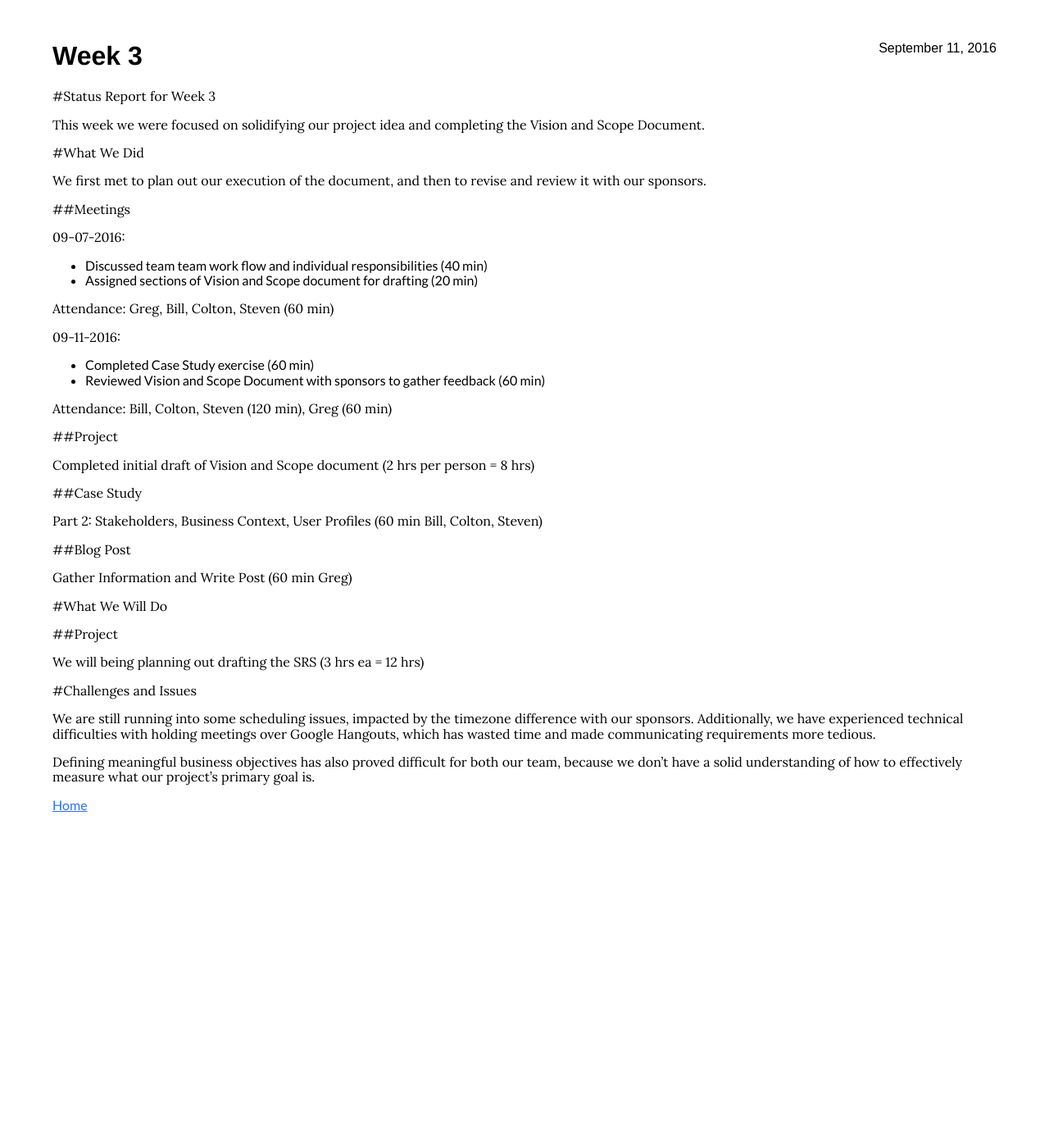
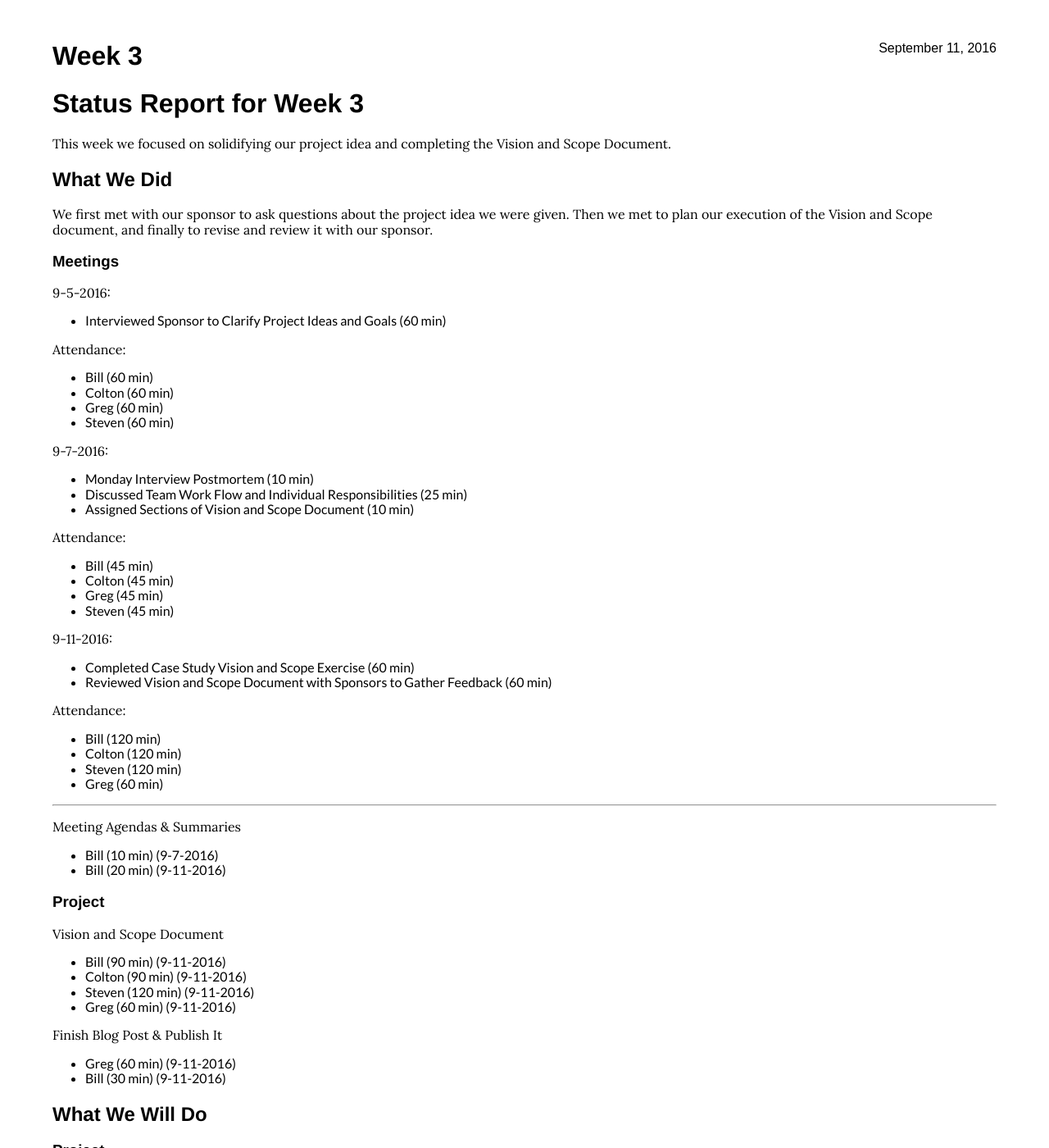
Before and after one commit to billdybas/SWEN440, a Jekyll site: the page built from _posts/2016-09-11-week-3.md, in a window 1280 px wide and 1400 px high. Shown: the whole window at 82% size. Built offline with Jekyll 4.4.1, drawn with Linux system fonts in a browser that asks for light colours; some of the changed text lies outside the part shown.

Commit message:
Markdown Formatting Fixes
And Add Additional Content
- About our 9/5 Meeting

```diff
--- a/_posts/2016-09-11-week-3.md
+++ b/_posts/2016-09-11-week-3.md
@@ -4,53 +4,85 @@ title: "Week 3"
 date: 2016-09-11
 ---
 
-#Status Report for Week 3
+# Status Report for Week 3
 
-This week we were focused on solidifying our project idea and completing the Vision and Scope Document.
+This week we focused on solidifying our project idea and completing the Vision and Scope Document.
 
-#What We Did
+## What We Did
 
-We first met to plan out our execution of the document, and then to revise and review it with our sponsors.
+We first met with our sponsor to ask questions about the project idea we were given. Then we met to plan our execution of the Vision and Scope document, and finally to revise and review it with our sponsor.
 
-##Meetings
+### Meetings
 
-09-07-2016:
+9-5-2016:
 
-* Discussed team team work flow and individual responsibilities (40 min)
-* Assigned sections of Vision and Scope document for drafting (20 min)
+- Interviewed Sponsor to Clarify Project Ideas and Goals (60 min)
 
-Attendance: Greg, Bill, Colton, Steven (60 min)
+Attendance:
 
-09-11-2016:
+- Bill (60 min)
+- Colton (60 min)
+- Greg (60 min)
+- Steven (60 min)
 
-* Completed Case Study exercise (60 min)
-* Reviewed Vision and Scope Document with sponsors to gather feedback (60 min)
+9-7-2016:
 
-Attendance: Bill, Colton, Steven (120 min), Greg (60 min)
+- Monday Interview Postmortem (10 min)
+- Discussed Team Work Flow and Individual Responsibilities (25 min)
+- Assigned Sections of Vision and Scope Document (10 min)
 
-##Project
+Attendance:
 
-Completed initial draft of Vision and Scope document (2 hrs per person = 8 hrs)
+- Bill (45 min)
+- Colton (45 min)
+- Greg (45 min)
+- Steven (45 min)
 
-##Case Study
+9-11-2016:
 
-Part 2: Stakeholders, Business Context, User Profiles (60 min Bill, Colton, Steven)
+- Completed Case Study Vision and Scope Exercise (60 min)
+- Reviewed Vision and Scope Document with Sponsors to Gather Feedback (60 min)
 
-##Blog Post
+Attendance:
 
-Gather Information and Write Post (60 min Greg)
+- Bill (120 min)
+- Colton (120 min)
+- Steven (120 min)
+- Greg (60 min)
 
-#What We Will Do
+---
 
-##Project
+Meeting Agendas & Summaries
 
-We will being planning out drafting the SRS (3 hrs ea = 12 hrs)
+- Bill (10 min) (9-7-2016)
+- Bill (20 min) (9-11-2016)
 
-#Challenges and Issues
+### Project
 
-We are still running into some scheduling issues, impacted by the timezone difference with our sponsors.
-Additionally, we have experienced technical difficulties with holding meetings over Google Hangouts,
-which has wasted time and made communicating requirements more tedious.
+Vision and Scope Document
 
-Defining meaningful business objectives has also proved difficult for both our team,
-because we don't have a solid understanding of how to effectively measure what our project's primary goal is.
+- Bill (90 min) (9-11-2016)
+- Colton (90 min) (9-11-2016)
+- Steven (120 min) (9-11-2016)
+- Greg (60 min) (9-11-2016)
+
+Finish Blog Post & Publish It
+
+- Greg (60 min) (9-11-2016)
+- Bill (30 min) (9-11-2016)
+
+## What We Will Do
+
+### Project
+
+- Planning Out Drafting the SRS (Everyone) (Est. 720 min) (180 min for each person)
+
+### Case Study
+
+- Part 3: Use Case Modeling, Use Case Analysis (No Est. Yet)
+
+## Challenges and Issues
+
+We are still running into some scheduling issues, caused by the timezone difference with our sponsor. Additionally, we have experienced technical difficulties with holding meetings over Google Hangouts, which has both wasted time, made us look unprofessional, and made communicating requirements more tedious. We will try to be more prepared before our next meeting with our sponsor.
+
+Defining meaningful business objectives has also proved difficult for our team. Since this project is entirely hypothetical, we're having a difficult time effectively estimating what our project's primary goal is.
```
